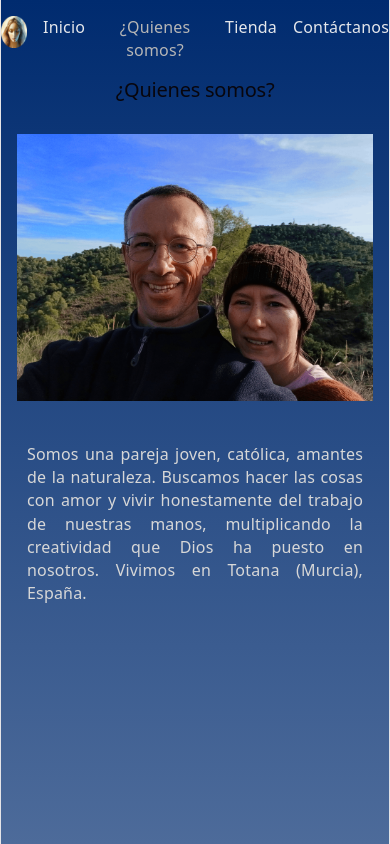
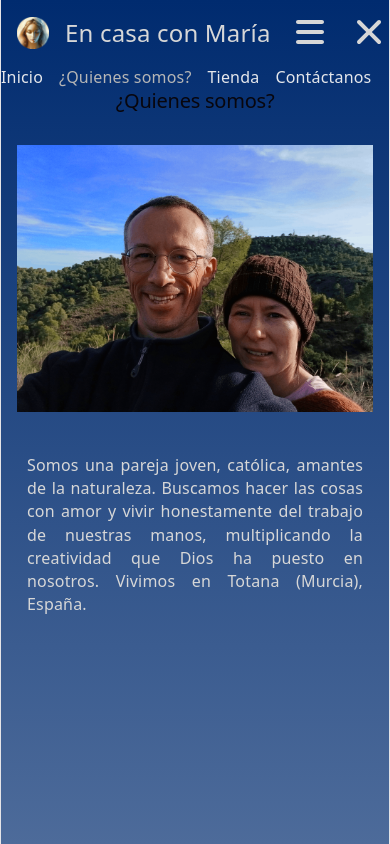
Before and after one commit to BrRoman/encasaconmaria-frontend, a React (Vite) app: page /encasaconmaria-frontend/about in a window 390 px wide. Built offline with nearby package versions, Linux system fonts and the light colour scheme.

Commit message:
Menu: responsive navbar.

```diff
--- a/src/components/Menu.jsx
+++ b/src/components/Menu.jsx
@@ -1,4 +1,6 @@
+import { useState } from "react";
 import { Link, NavLink } from "react-router-dom";
+import { FontAwesomeIcon } from "@fortawesome/react-fontawesome";
 
 const pages = [
   {
@@ -39,22 +41,48 @@ const pagesHtml = pages.map((page) => {
 });
 
 function Menu(props) {
+  const [isOpen, setIsOpen] = useState(false);
+
   return (
-    <div id="menu" className="flex justify-center items-center py-4">
-      <nav>
-        <ul className="flex space-x-4">
-          <li key="0">
+    <div id="menu" className="md:flex md:items-center md:justify-between">
+      <div className="flex justify-between items-center py-4">
         <NavLink to={"/"}>
+          <div className="flex items-center">
             <img
               alt="En casa con María logo"
               src="/encasaconmaria-frontend/src/static/img/maria.png"
-                className="h-8 w-auto"
+              className="h-8 mx-4"
             />
+
+            <p className="m-0 text-2xl">En casa con María</p>
+          </div>
         </NavLink>
-          </li>
-          {pagesHtml}
-        </ul>
+
+        <button
+          onClick={() => setIsOpen(!isOpen)}
+          className={isOpen ? "hidden" : "block"}
+          className="md:hidden"
+        >
+          <FontAwesomeIcon icon="fa-solid fa-bars" size="2x" />
+        </button>
+
+        <button
+          onClick={() => setIsOpen(!isOpen)}
+          className={isOpen ? "block" : "hidden"}
+          className="md:hidden"
+        >
+          <FontAwesomeIcon icon="fa-solid fa-close" size="2x" />
+        </button>
+      </div>
+
+      <div>
+        <nav
+          className={isOpen ? "block" : "hidden"}
+          className="md:block md:mr-4"
+        >
+          <ul className="flex space-x-4">{pagesHtml}</ul>
         </nav>
+      </div>
     </div>
   );
 }
```
Lines whose indentation alone changed are shown as unchanged.
